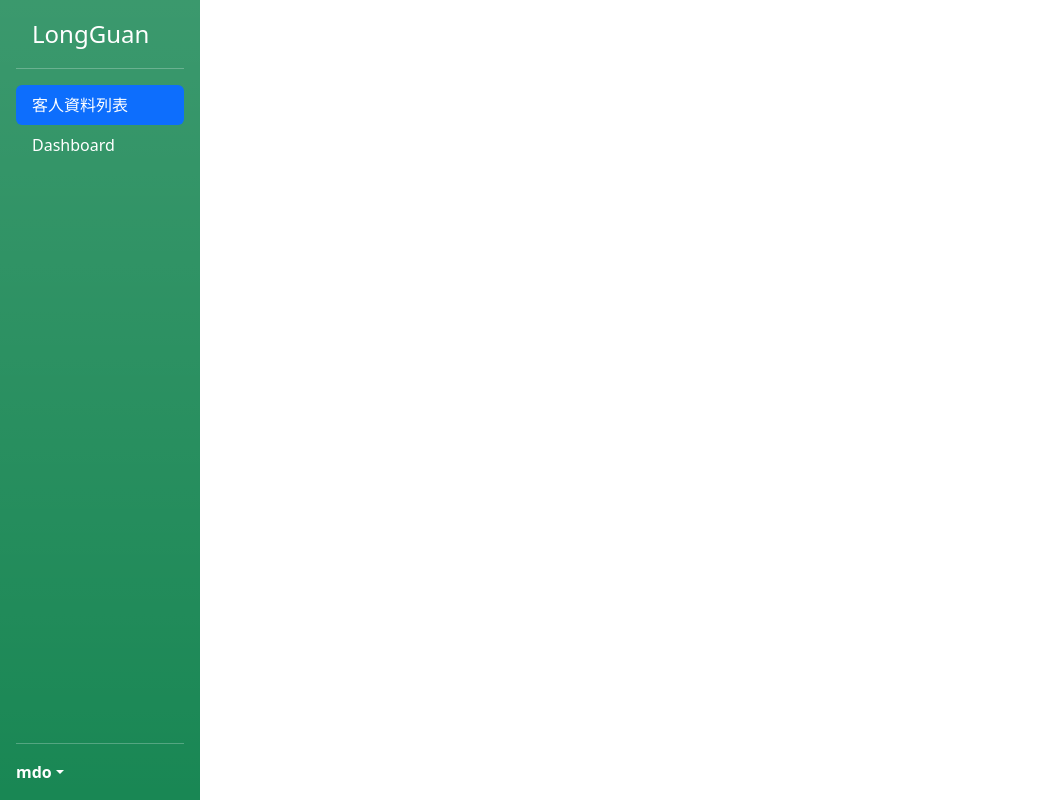
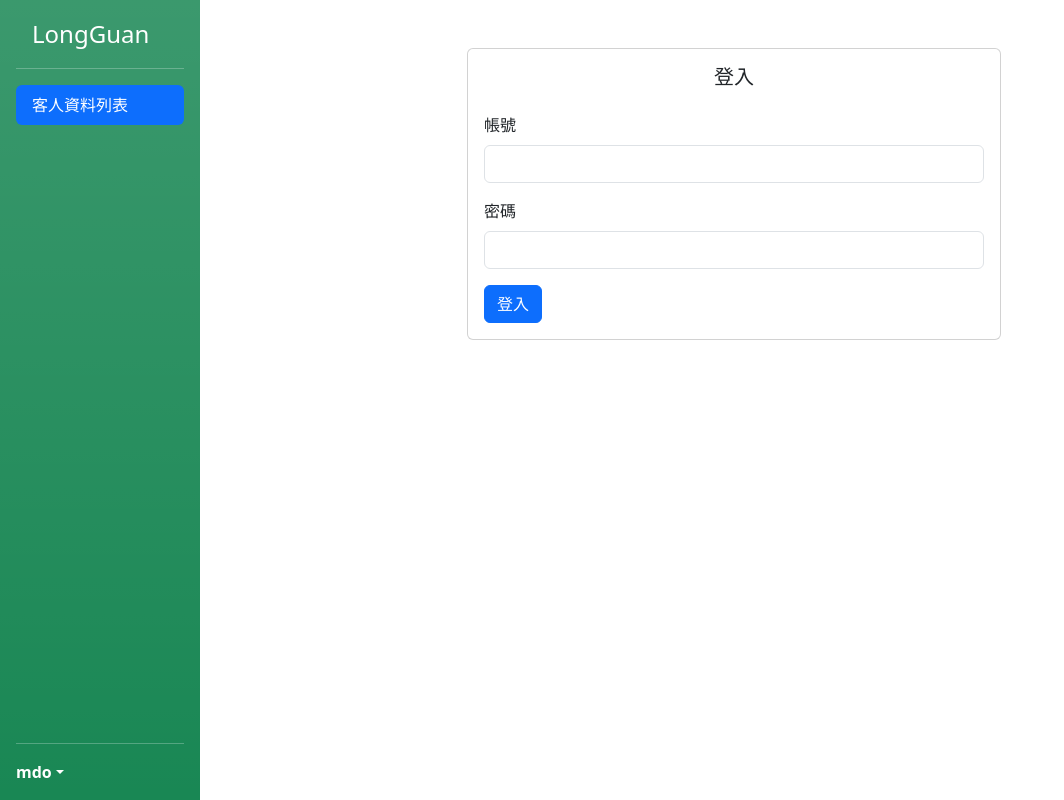
Before and after one commit to weiyann/LongGuan-frontend, a Vue app: page /login in a window 1280 px wide. Shown: the whole page, without its empty margins (0-1064 px from the left). Built offline with nearby package versions, Linux system fonts and the light colour scheme.

Commit message:
登入的表單

```diff
--- a/package.json
+++ b/package.json
@@ -19,6 +19,7 @@
     "@popperjs/core": "^2.11.8",
     "bootstrap": "^5.3.2",
     "dayjs": "^1.11.10",
+    "pinia": "^2.1.7",
     "vue": "^3.4.18",
     "vue-router": "^4.2.5"
   },
--- a/src/App.vue
+++ b/src/App.vue
@@ -1,6 +1,6 @@
 <script setup>
 import { RouterView } from 'vue-router';
-import SideBar from '@/components/layout/Sidebar.vue';
+import SideBar from '@/components/layout/SideBar.vue';
 </script>
 
 <template>
--- a/src/components/layout/SideBar.vue
+++ b/src/components/layout/SideBar.vue
@@ -1,5 +1,5 @@
 <script setup>
-import { RouterLink } from 'vue-router'
+import { RouterLink } from 'vue-router';
 </script>
 
 <template>
@@ -16,9 +16,6 @@ import { RouterLink } from 'vue-router'
         <RouterLink to="/guestlist" class="nav-link active" aria-current="page">
           客人資料列表
         </RouterLink>
-      </li>
-      <li>
-        <a href="#" class="nav-link text-white"> Dashboard </a>
       </li>
     </ul>
     <hr />
--- a/src/configs/index.js
+++ b/src/configs/index.js
@@ -10,3 +10,5 @@ export const GUEST_EDIT = API_SERVER + '/guest-edit'; // get
 export const GUEST_EDIT_API = API_SERVER + '/api/guest-edit'; // put
 
 export const GUEST_DELETE = API_SERVER + '/guest-delete'; // delete
+
+export const LOGIN = API_SERVER + '/api/login'; // post
--- a/src/main.js
+++ b/src/main.js
@@ -1,27 +1,32 @@
 // import './assets/main.css'
 
-import { createApp } from 'vue'
-import App from './App.vue'
-import router from './router'
+import { createApp } from 'vue';
+import App from './App.vue';
+import router from './router';
+import { createPinia } from 'pinia';
 
 /* import the fontawesome core */
-import { library } from '@fortawesome/fontawesome-svg-core'
+import { library } from '@fortawesome/fontawesome-svg-core';
 
 /* import font awesome icon component */
-import { FontAwesomeIcon } from '@fortawesome/vue-fontawesome'
+import { FontAwesomeIcon } from '@fortawesome/vue-fontawesome';
 
 /* import specific icons */
-import { fas } from '@fortawesome/free-solid-svg-icons' // solid 圖標
-import { fab } from '@fortawesome/free-brands-svg-icons' // brands 圖標
-import { far } from '@fortawesome/free-regular-svg-icons' // regular 圖標
+import { fas } from '@fortawesome/free-solid-svg-icons'; // solid 圖標
+import { fab } from '@fortawesome/free-brands-svg-icons'; // brands 圖標
+import { far } from '@fortawesome/free-regular-svg-icons'; // regular 圖標
 
 /* add icons to the library */
-library.add(fas, fab, far)
+library.add(fas, fab, far);
 
-import 'bootstrap/dist/css/bootstrap.min.css'
-import 'bootstrap'
+import 'bootstrap/dist/css/bootstrap.min.css';
+import 'bootstrap';
 
-const app = createApp(App)
-app.component('font-awesome-icon', FontAwesomeIcon)
-app.use(router)
-app.mount('#app')
+// 使用 Pinia
+const pinia = createPinia();
+
+const app = createApp(App);
+app.component('font-awesome-icon', FontAwesomeIcon);
+app.use(router);
+app.use(pinia);
+app.mount('#app');
--- a/src/router/index.js
+++ b/src/router/index.js
@@ -27,6 +27,11 @@ const router = createRouter({
       component: GuestEdit
     },
     {
+      path: '/login',
+      name: 'login',
+      component: () => import('../views/LoginView.vue')
+    },
+    {
       path: '/about',
       name: 'about',
       // route level code-splitting
--- /dev/null
+++ b/src/views/LoginView.vue
@@ -0,0 +1,58 @@
+<script setup>
+import { reactive } from 'vue';
+import { LOGIN } from '@/configs';
+import { useRouter } from 'vue-router';
+
+const router = useRouter();
+
+const loginData = reactive({
+  account: '',
+  password: ''
+});
+
+const handleLogin = async () => {
+  try {
+    const res = await fetch(LOGIN, {
+      method: 'POST',
+      headers: {
+        'Content-Type': 'application/json'
+      },
+      body: JSON.stringify({
+        loginData
+      })
+    });
+    const data = await res.json();
+    console.log(data);
+    if (data.success) {
+      const { token } = data;
+      // 成功登入時, 寫入 localStorage 做長時間的狀態保存
+      localStorage.setItem('auth', JSON.stringify({ token }));
+      router.push('/guestlist');
+    }
+  } catch (ex) {
+    console.log(ex);
+  }
+};
+</script>
+
+<template>
+  <div class="card w-50">
+    <div class="card-body">
+      <h5 class="card-title mb-4 text-center">登入</h5>
+      <form>
+        <div class="mb-3">
+          <label for="account" class="form-label">帳號</label>
+          <input type="text" class="form-control" id="account" v-model="loginData.account" />
+        </div>
+        <div class="mb-3">
+          <label for="password" class="form-label">密碼</label>
+          <input type="password" class="form-control" id="password" v-model="loginData.password" />
+        </div>
+
+        <button type="button" class="btn btn-primary" @click="handleLogin">登入</button>
+      </form>
+    </div>
+  </div>
+</template>
+
+<style scoped></style>
```
